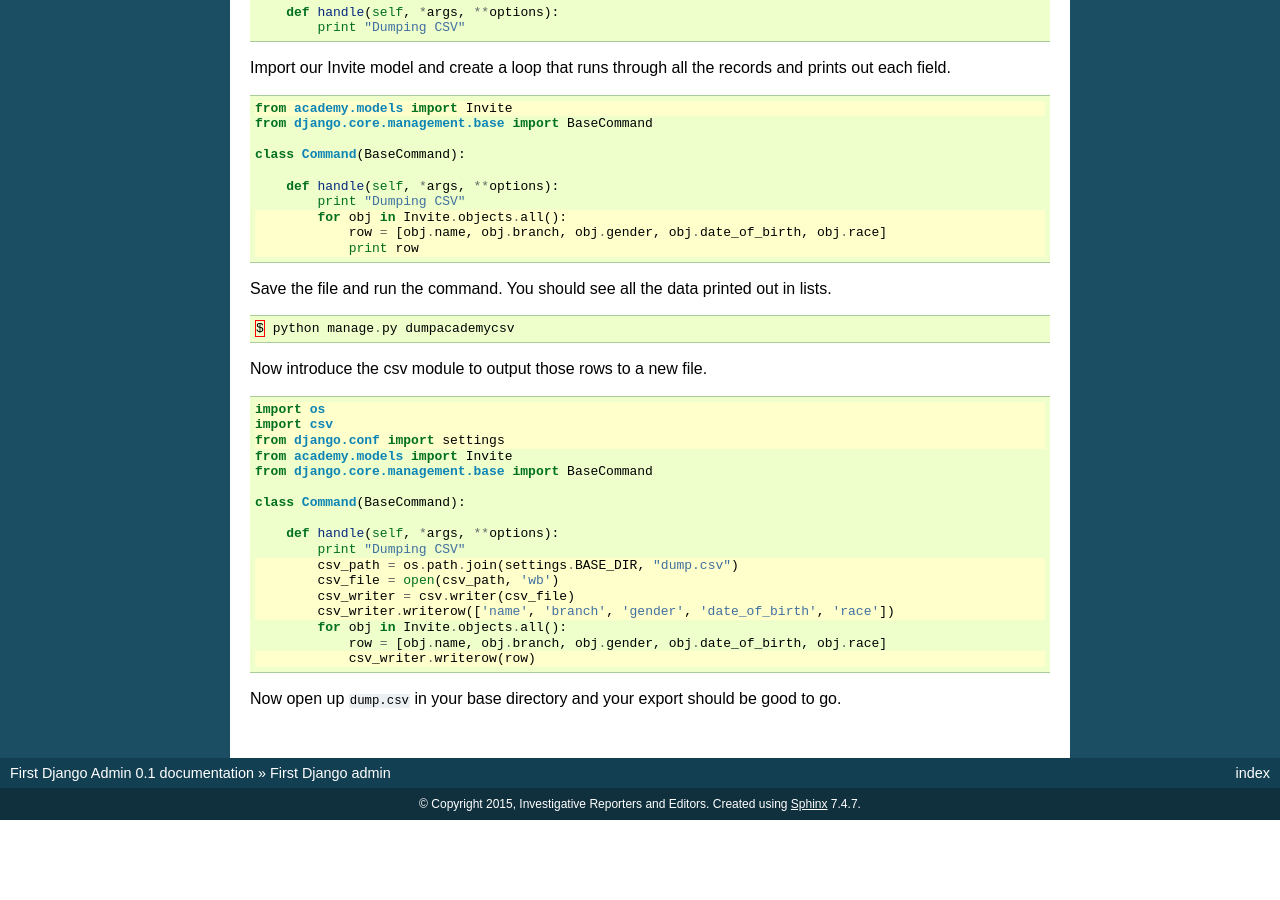
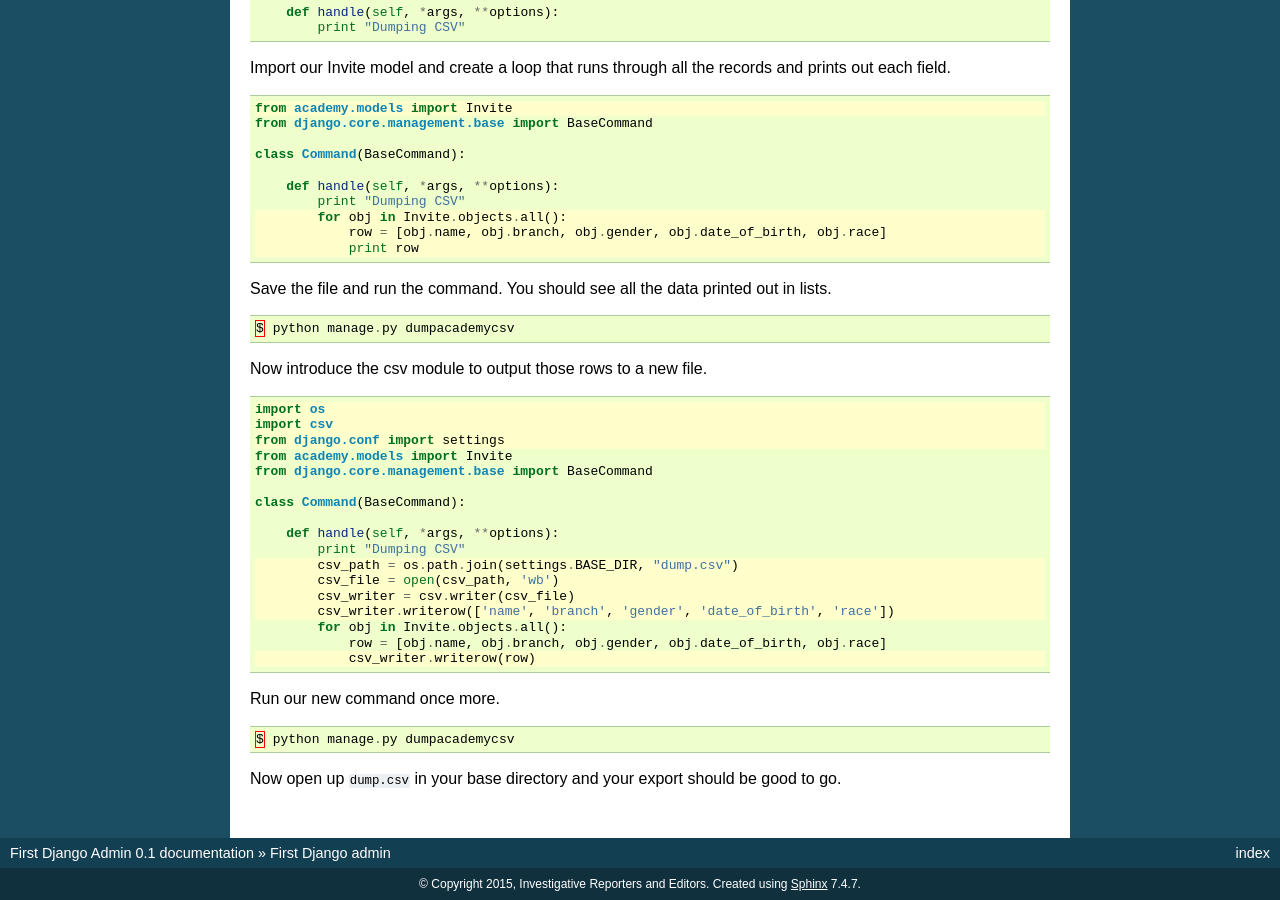
Before and after one commit to palewire/first-django-admin, a Sphinx documentation site: the page built from docs/index.rst, in a window 1280 px wide and 900 px high, scrolled down 16747 px. Built offline with Sphinx 7.4.7, drawn with Linux system fonts in a browser that asks for light colours; before the commit the page ends 17567 px from its top, so only the background shows below that.

Commit message:
Once more

```diff
--- a/docs/index.rst
+++ b/docs/index.rst
@@ -758,4 +758,10 @@ Now introduce the csv module to output those rows to a new file.
               row = [obj.name, obj.branch, obj.gender, obj.date_of_birth, obj.race]
               csv_writer.writerow(row)
 
+Run our new command once more.
+
+.. code-block:: python
+
+  $ python manage.py dumpacademycsv
+
 Now open up ``dump.csv`` in your base directory and your export should be good to go.
```
Also changed, not shown: 5 other files.
